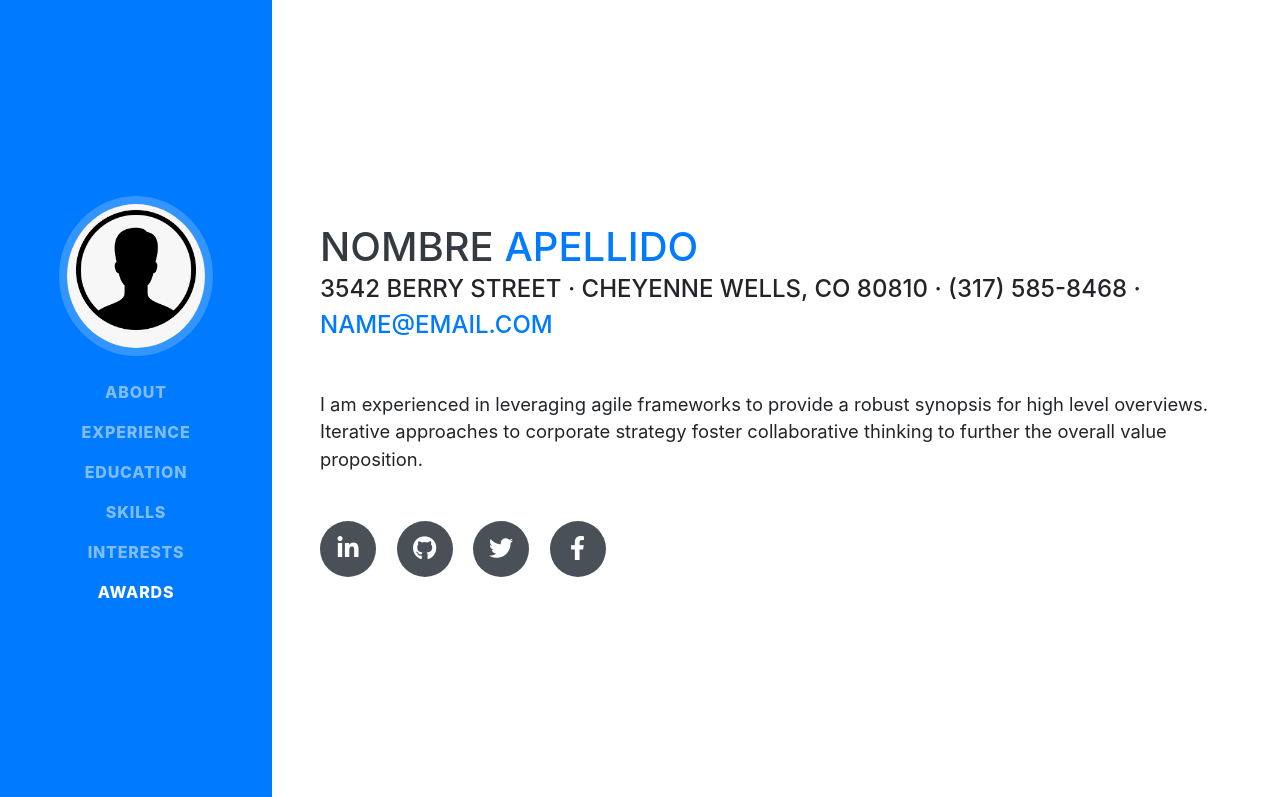
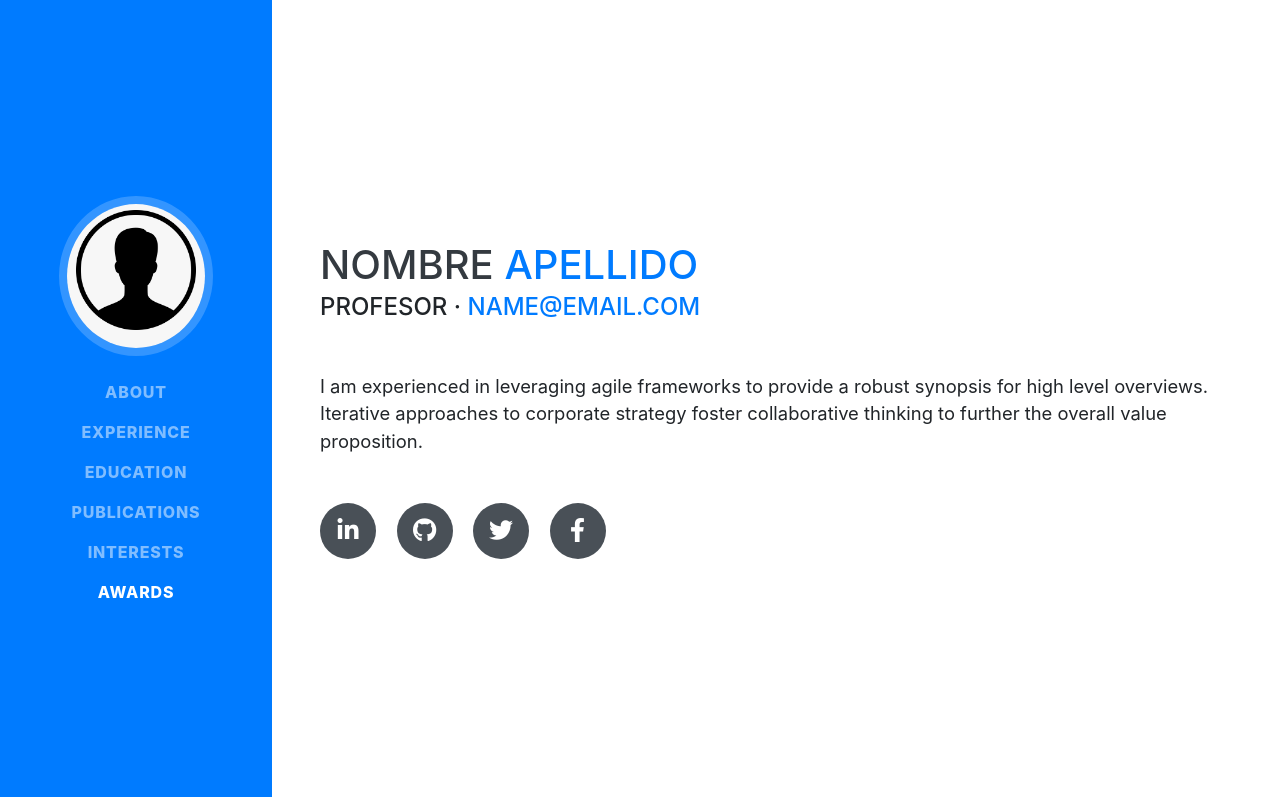
Before and after one commit to GTS-UC3M/gts-uc3m.github.io, a website with bundled scripts: page index.html in a window 1280 px wide. Shown: the top 797 px of the page. Built offline with nearby package versions, Linux system fonts and the light colour scheme; a web font is replaced by a local one.

Commit message:
Update index.html

```diff
--- a/index.html
+++ b/index.html
@@ -8,7 +8,7 @@
   <meta name="description" content="">
   <meta name="author" content="">
 
-  <title>Resume - Start Bootstrap Theme</title>
+  <title>Prueba CV</title>
 
   <!-- Bootstrap core CSS -->
   <link href="vendor/bootstrap/css/bootstrap.min.css" rel="stylesheet">
@@ -47,7 +47,7 @@
           <a class="nav-link js-scroll-trigger" href="#education">Education</a>
         </li>
         <li class="nav-item">
-          <a class="nav-link js-scroll-trigger" href="#skills">Skills</a>
+          <a class="nav-link js-scroll-trigger" href="#skills">Publications</a>
         </li>
         <li class="nav-item">
           <a class="nav-link js-scroll-trigger" href="#interests">Interests</a>
@@ -66,7 +66,7 @@
         <h1 class="mb-0">Nombre
           <span class="text-primary">Apellido</span>
         </h1>
-        <div class="subheading mb-5">3542 Berry Street · Cheyenne Wells, CO 80810 · (317) 585-8468 ·
+        <div class="subheading mb-5">Profesor ·
           <a href="mailto:name@email.com">name@email.com</a>
         </div>
         <p class="lead mb-5">I am experienced in leveraging agile frameworks to provide a robust synopsis for high level overviews. Iterative approaches to corporate strategy foster collaborative thinking to further the overall value proposition.</p>
```
